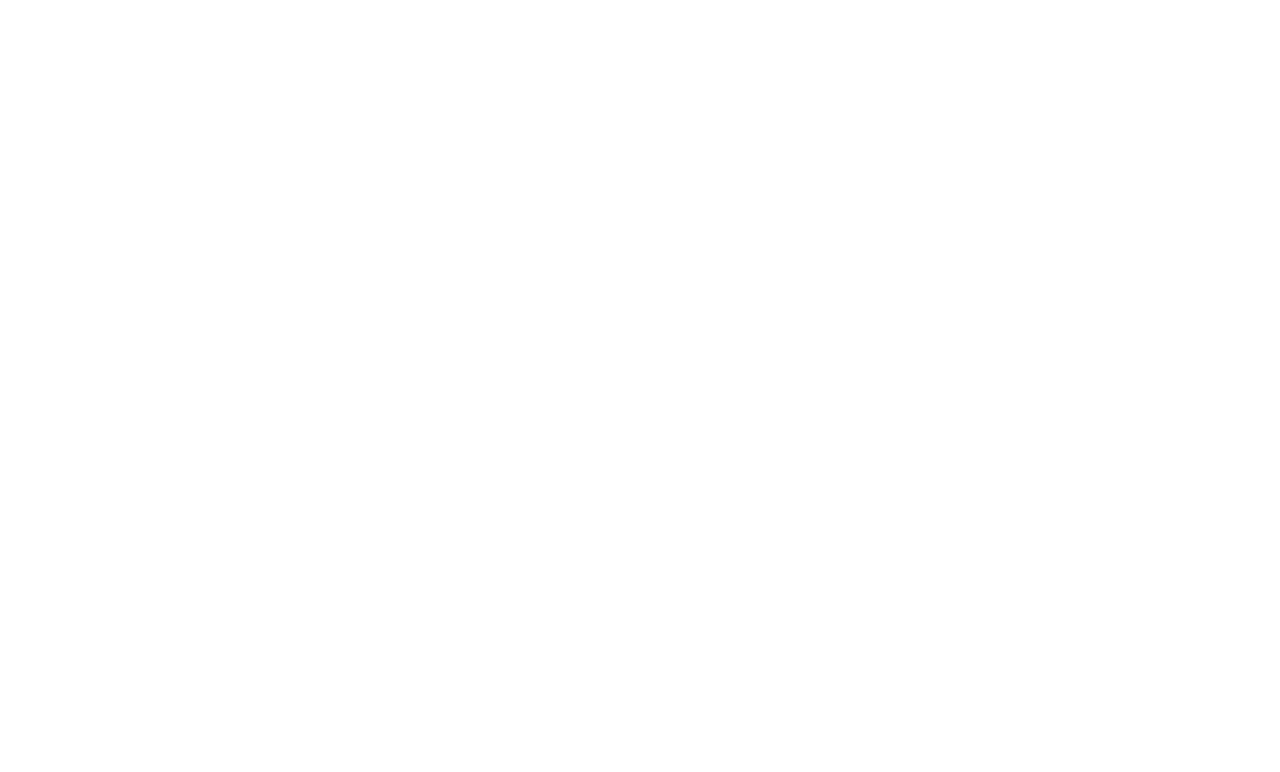
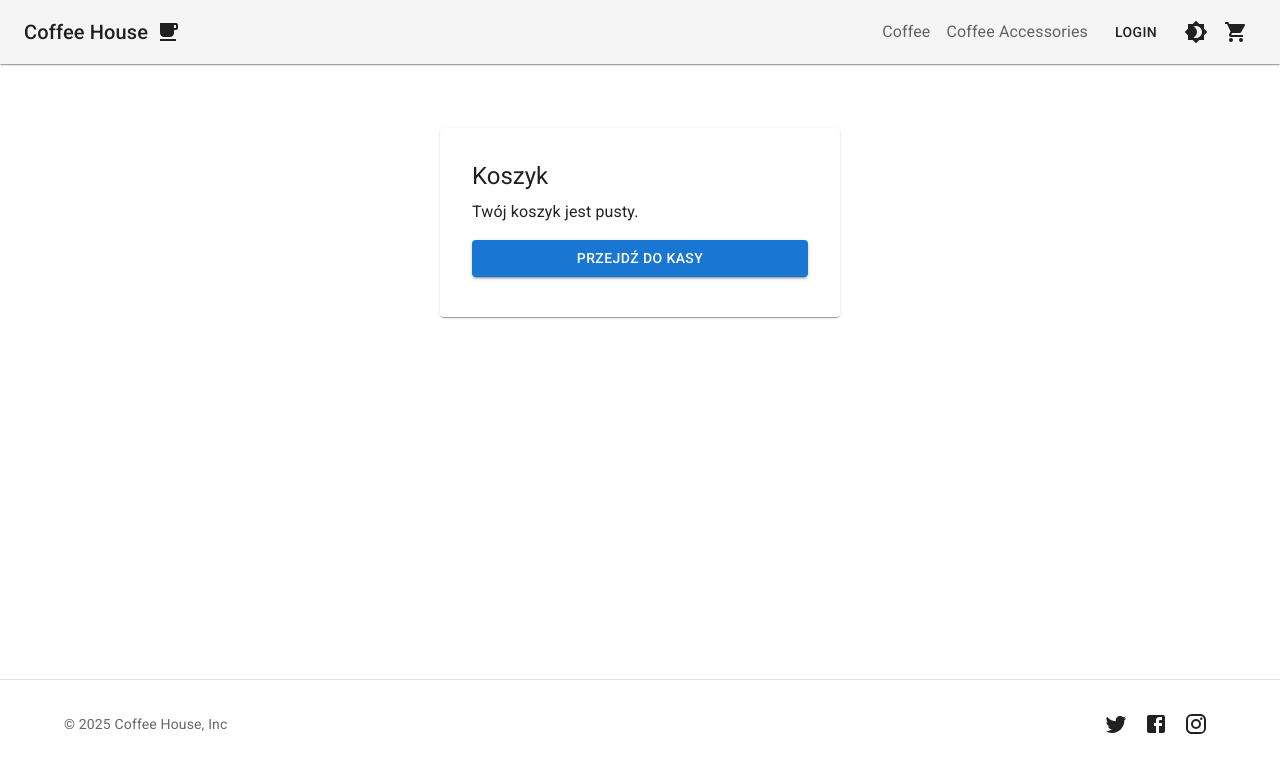
Before and after one commit to TomaszSkiers/coffee-House, a React (Vite) app: page /cart in a window 1280 px wide. Before the commit this address had no page. Shown: the top 772 px of the page. Built offline with nearby package versions, Linux system fonts and the light colour scheme; data requests are answered from the project's data file.

Commit message:
slce_for_cart_almost_completed

```diff
--- a/src/app.jsx
+++ b/src/app.jsx
@@ -10,6 +10,7 @@
 import { QueryClient, QueryClientProvider } from '@tanstack/react-query'
 import { LoginConfirmation } from './pages/login-confirmation'
 import { Dashboard } from './pages/dashboard/dashboard'
+import Cart from './pages/cart/cart'
 
 
 
@@ -45,6 +46,7 @@
               <Route path="/sign-up" element={<SignUp />} />
               <Route path="/confirmation" element={<LoginConfirmation />} />
               <Route path="/dash" element={<Dashboard />} />
+              <Route path='/cart' element={<Cart />} />
             </Route>
           </Routes>
         </BrowserRouter>
--- a/src/components/navigation/navigation.jsx
+++ b/src/components/navigation/navigation.jsx
@@ -1,5 +1,5 @@
 import { useEffect, useState } from 'react';
-import { Link as RouterLink, NavLink } from 'react-router-dom';
+import { Link as RouterLink, NavLink, useNavigate } from 'react-router-dom';
 import { fetchCategories } from '../../api/products.js';
 import AppBar from '@mui/material/AppBar';
 import Toolbar from '@mui/material/Toolbar';
@@ -34,10 +34,12 @@
 // podłączyć ilość produktów do ikonki
 
 export const Navigation = () => {
+  const navigate = useNavigate()
   const [categories, setCategories] = useState([]);
   const {mode, toggleColorMode} = useColorMode()
 
   const userName = useSelector(selectUserName)
+  const itemsCount = useSelector(state => state.cart.items.reduce((total, item) => total + item.quantity, 0))
 
   const fetchData = async () => {
     const data = await fetchCategories();
@@ -82,9 +84,9 @@
         >
           {mode === 'dark' ? <Brightness7Icon /> : <Brightness4Icon />}
         </IconButton>
-        <IconButton color='inherit'>
-          {/** podłączyć pod ilość produktów do strea  */}
-          <Badge badgeContent={4} color='secondary'>
+        <IconButton color='inherit' onClick={()=>{navigate('/cart')}}>
+
+          <Badge badgeContent={itemsCount} color='secondary'>
             <ShoppingCartIcon />
           </Badge>
         </IconButton>
--- a/src/components/product-card/product-card.jsx
+++ b/src/components/product-card/product-card.jsx
@@ -24,6 +24,7 @@
       id: id,
       title: title,
       price: price,
+      image: image,
     }
     dispatch(addItem({...product, quantity: 1}))
   }
--- /dev/null
+++ b/src/pages/cart/cart.jsx
@@ -0,0 +1,39 @@
+import React from "react";
+import { useSelector } from "react-redux";
+import { Card, CardContent, Typography, Button, List, ListItem, ListItemText, ListItemAvatar, Avatar } from "@mui/material";
+
+const Cart = () => {
+  const cartItems = useSelector((state) => state.cart.items);
+
+  return (
+    <Card sx={{ maxWidth: 400, margin: "auto", mt: 4, p: 2 }}>
+      <CardContent>
+        <Typography variant="h5" gutterBottom>
+          Koszyk
+        </Typography>
+        {cartItems.length === 0 ? (
+          <Typography variant="body1">Twój koszyk jest pusty.</Typography>
+        ) : (
+          <List>
+            {cartItems.map((item, index) => (
+              <ListItem key={index} divider>
+                <ListItemAvatar>
+                  <Avatar src={item.image} alt={item.name} />
+                </ListItemAvatar>
+                <ListItemText
+                  primary={item.name}
+                  secondary={`Ilość: ${item.quantity}, Cena: ${item.price} zł`}
+                />
+              </ListItem>
+            ))}
+          </List>
+        )}
+        <Button variant="contained" color="primary" fullWidth sx={{ mt: 2 }}>
+          Przejdź do kasy
+        </Button>
+      </CardContent>
+    </Card>
+  );
+};
+
+export default Cart;
--- a/src/redux/cartSlice.js
+++ b/src/redux/cartSlice.js
@@ -33,5 +33,6 @@
     },
   },
 })
+
 export const {addItem, removeItem, updateQuantity, clearCart} = cartSlice.actions
 export default cartSlice.reducer
```
Also changed, not shown: src/api/plan.txt, src/pages/cart/opis_komponentu.txt (added).
